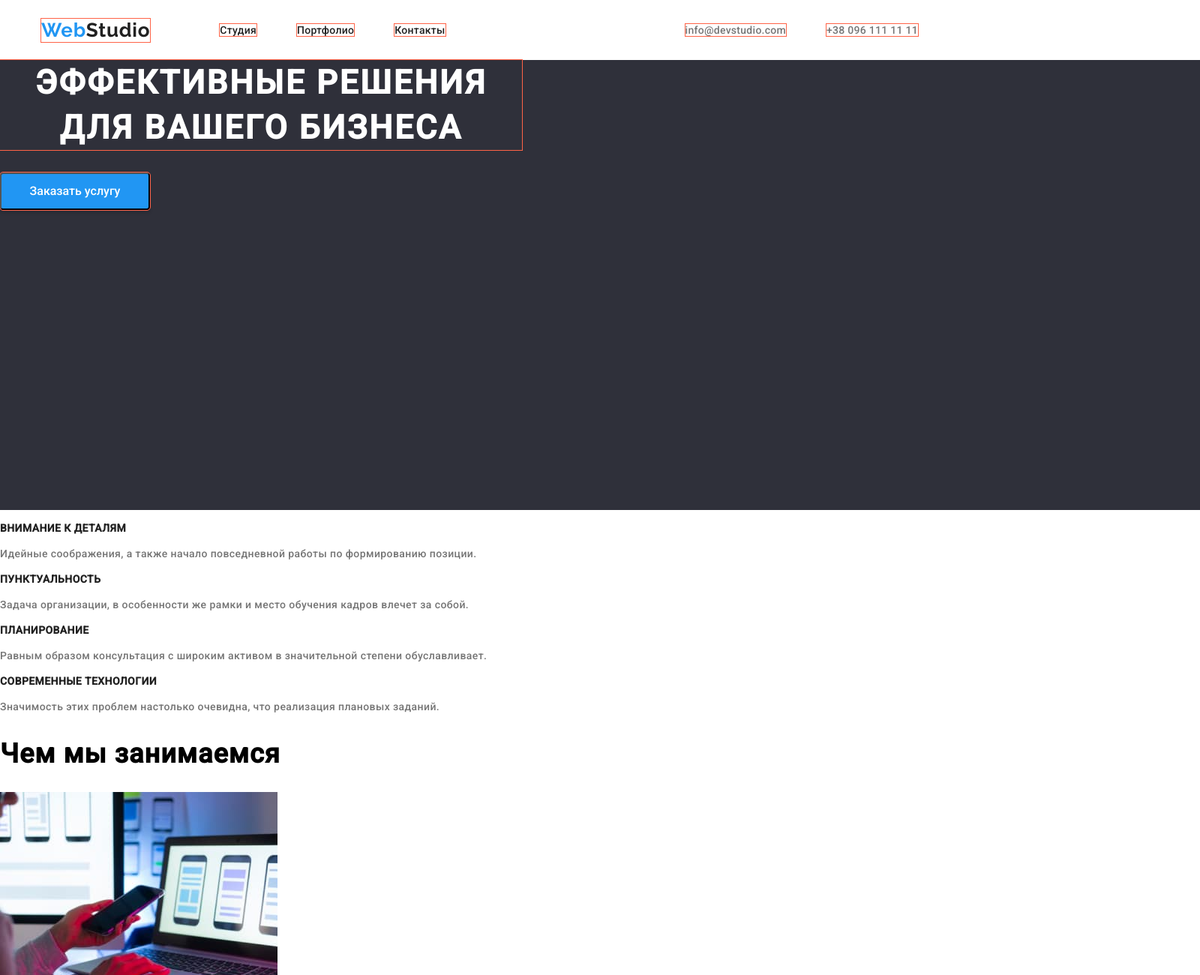
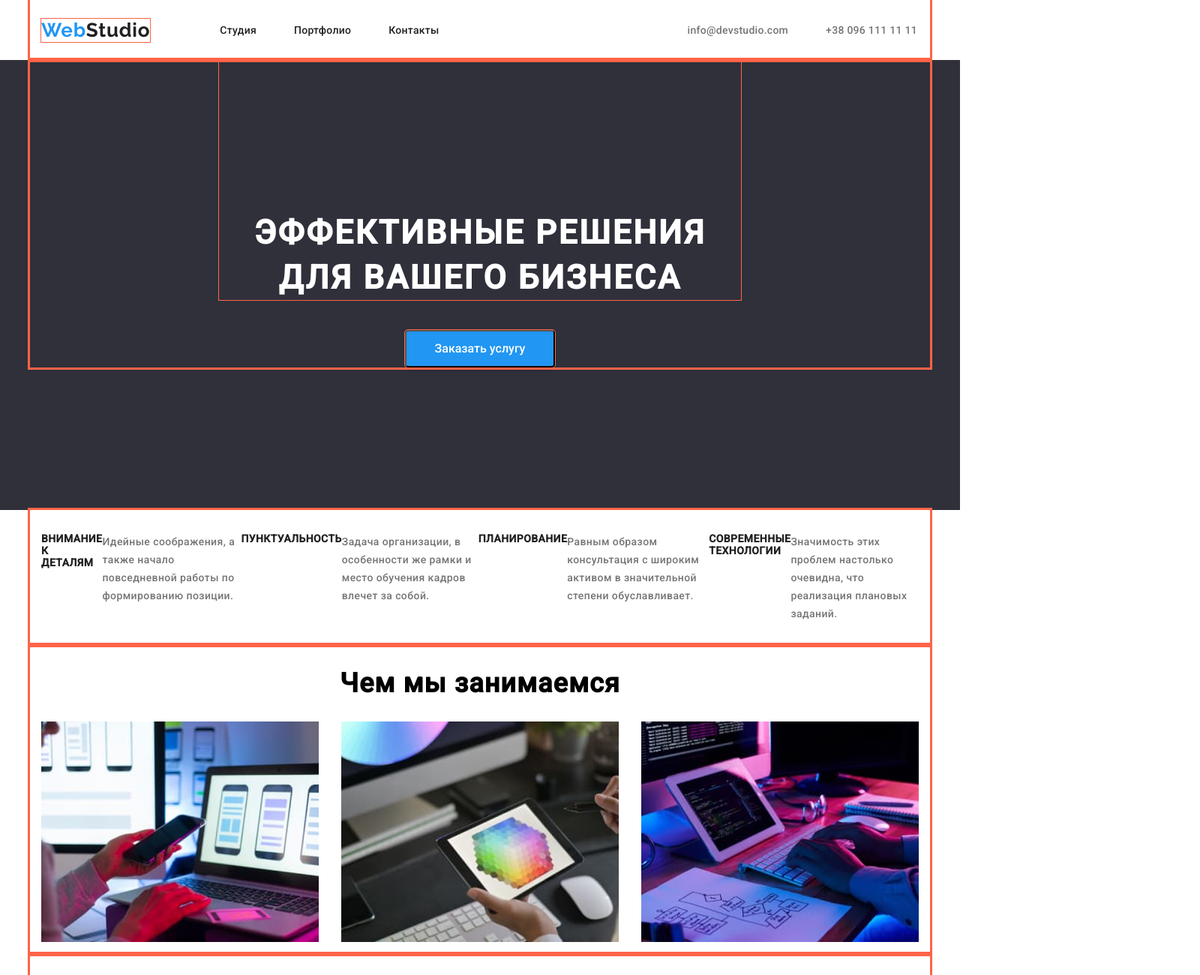
Before and after one commit to Ishidzuka/goit-markup-hw-03, a plain HTML site: page index.html in a window 1280 px wide. Shown: the top 1300 px of the page at 75% size, 1600 px wide, since content can reach past the window. Drawn offline with nearby package versions, Linux system fonts and the light colour scheme.

Commit message:
half index.html

```diff
--- a/css/main.css
+++ b/css/main.css
@@ -48,6 +48,7 @@ body {
   line-height: 31px;
   letter-spacing: 0.03em;
   outline: solid 1px tomato;
+  margin-right: 43px;
 }
 
 .web {
@@ -57,8 +58,6 @@ body {
 
 .back {
   background: rgba(47, 48, 58, 1);
-  min-height: 600px;
-  width: 1600px;
 }
 
 .business {
@@ -83,10 +82,7 @@ body {
   min-width: 200px;
   min-height: 50px;
   color: var(--white-text);
-  padding-top: 10px;
-  padding-bottom: 10px;
-  padding-left: 32px;
-  padding-right: 32px;
+  padding: 10px 32px;
   margin-top: 30px;
   outline: solid 1px tomato;
 }
@@ -125,6 +121,7 @@ body {
   font-size: 36px;
   line-height: 42px;
   letter-spacing: 0.03em;
+  text-align: center;
 }
 
 .teammate {
@@ -134,6 +131,7 @@ body {
   font-size: 16px;
   line-height: 19px;
   letter-spacing: 0.03em;
+  text-align: center;
 }
 
 .team-spec {
@@ -143,6 +141,7 @@ body {
   font-size: 16px;
   line-height: 19px;
   letter-spacing: 0.03em;
+  text-align: center;
 }
 
 .main-address {
@@ -190,45 +189,99 @@ ul {
   overflow: hidden;
 }
 
-.inline {
-  display: inline;
+.container {
+  width: 1200px;
+  margin: 0px auto;
+  padding: 0px 15px;
+  outline: solid tomato;
 }
 
-.studio {
-  margin-left: 93px;
-  outline: solid 1px tomato;
+.page-nav,
+.nav-list,
+.contacts-list {
+  display: flex;
 }
 
-.portfolio {
-  margin-left: 50px;
-  outline: solid 1px tomato;
+.page-nav {
+  align-items: center;
+  min-height: 80px;
 }
 
-.contacts {
+.nav-list li:first-child {
   margin-left: 50px;
-  outline: solid 1px tomato;
+  margin-right: 50px;
 }
 
-.mail {
-  margin-left: 320px;
-  outline: solid 1px tomato;
-  padding: 0px;
+.nav-list li:last-child {
+  margin-left: 50px;
 }
 
-.tel {
-  margin-left: 50px;
-  outline: solid 1px tomato;
-  padding: 0px;
+.contacts-list li:first-child {
+  margin-left: 331px;
 }
 
-.head-body {
-  min-height: 80px;
+.contacts-list li:last-child {
+  margin-left: 50px;
+}
+
+.business {
+  padding-top: 200px;
+  margin-left: 237px;
+}
+
+.bus-button {
+  margin-top: 40px;
+  margin-left: 485px;
+}
+
+.hero {
+  background-color: var(--back-color);
+  min-height: 600px;
+}
+
+.about {
+  display: flex;
+}
+
+.about-list {
+  display: flex;
+}
+
+.spec-imgs {
   display: flex;
   align-items: center;
 }
 
-.container {
-  width: 1200px;
-  margin: 0px auto;
-  padding: 0px 15px;
+.our-spec {
+  text-align: center;
 }
+
+.spec-list {
+  display: flex;
+}
+
+.spec-item:first-child {
+  margin-right: 30px;
+}
+
+.spec-item:last-child {
+  margin-left: 30px;
+}
+
+img {
+  display: block;
+  max-width: 100%;
+  height: auto;
+}
+
+.team-head {
+  text-align: center;
+}
+
+.team {
+  display: flex;
+}
+
+.team-list {
+  display: flex;
+}
--- a/index.html
+++ b/index.html
@@ -17,15 +17,15 @@
 <body>
 <header>
     <div class="container">
-    <nav class="head-body">
+    <nav class="page-nav">
         <a href="index.html" class="logo"><span class="web">Web</span>Studio</a>
-        <ul>
-            <li class="inline"><a href="index.html" class="nav-link studio">Студия</a></li>
-            <li class="inline"><a href="portfolio.html" class="nav-link portfolio">Портфолио</a></li>
-            <li class="inline"><a href="contacts.html" class="nav-link contacts">Контакты</a></li>
+        <ul class="nav-list">
+            <li><a href="index.html" class="nav-link">Студия</a></li>
+            <li><a href="portfolio.html" class="nav-link">Портфолио</a></li>
+            <li><a href="contacts.html" class="nav-link">Контакты</a></li>
         </ul>
 
-        <ul>
+        <ul class="contacts-list">
             <li class="inline"><a href="mailto:info@devstudio.com" class="nav-contact mail">info@devstudio.com</a></li>
             <li class="inline"><a href="tel:+380961111111"  class="nav-contact tel">+38 096 111 11 11</a></li>
         </ul>
@@ -34,17 +34,18 @@
 </header>
 
 <main>
-        <div class="back">
-            <section>
+    <section class="hero">
+        <div class="container">
             <h1 class="business">Эффективные решения для вашего бизнеса</h1>
             <button class="bus-button">Заказать услугу</button>
+        </div>
     </section>
-        </div>
 
-    <section>
+    <section class="about">
+        <div class="container">
             <h3 class="visually-hidden">Особенности</h3>
-         <ul>
-            <li>
+                 <ul class="about-list">
+                    <li class="about-item">
                         <h3 class="head">Внимание к деталям</h3>
                     </li>
                     <p class="head-text">Идейные соображения, а также начало повседневной работы по формированию позиции.</p>
@@ -64,21 +65,25 @@
                     </li>
                     <p class="head-text">Значимость этих проблем настолько очевидна, что реализация плановых заданий.</p>
                 </ul>
+        </div>
     </section>
 
-    <section>
+    <section class="spec-imgs">
+        <div class="container">
             <h2 class="our-spec">Чем мы занимаемся</h2>
-            <ul>
-                <li><img src="images/img2.jpg" width="370" alt="Телефон с ноутбуком" class="img-spec"></li>
-                <li><img src="images/img3.jpg" width="370" alt="Палитра цветов" class="img-spec"></li>
-                <li><img src="images/img1.jpg" width="370" alt="Человек за работой" class="img-spec"></li>
+                <ul class="spec-list">
+                    <li class="spec-item"><img src="images/img2.jpg"  alt="Телефон с ноутбуком"></li>
+                    <li class="spec-item"><img src="images/img3.jpg"  alt="Палитра цветов"></li>
+                    <li class="spec-item"><img src="images/img1.jpg"  alt="Человек за работой"></li>
                 </ul>
+        </div>
     </section>
 
-<section>
+<section class="team">
+    <div class="container">
         <h3 class="team-head">Наша команда</h3>
-    <ul>
-        <li><img src="images/photo1.jpg" width="270" alt="Игорь Демьяненко">
+        <ul class="team-list">
+            <li class="list-item"><img src="images/photo1.jpg" width="270" alt="Игорь Демьяненко">
                 <h4 class="teammate">Игорь Демьяненко</h4>
                 <p class="team-spec">Product Designer</p></li>
 
@@ -94,9 +99,10 @@
                 <h4 class="teammate">Михаил Ермаков</h4>
                 <p class="team-spec">UI Designer</p></li>
     </ul>
+</div>
 </section>
-
     <footer>
+        <div class="container">
             <a href="/" class="logo"><span class="web">Web</span><span class="logo-studio">Studio</span></a>
                 <address>
                     <p class="main-address">г. Киев, пр-т Леси Украинки, 26</p>
@@ -105,8 +111,8 @@
                             <li><a href="tel:+380961111111" class="footer-contact">+38 096 111 11 11</a></li>
                         </ul>
                 </address>
+        </div>
     </footer>
-
 </main>
 </body>
 </html>
```
Lines whose indentation alone changed are shown as unchanged.
